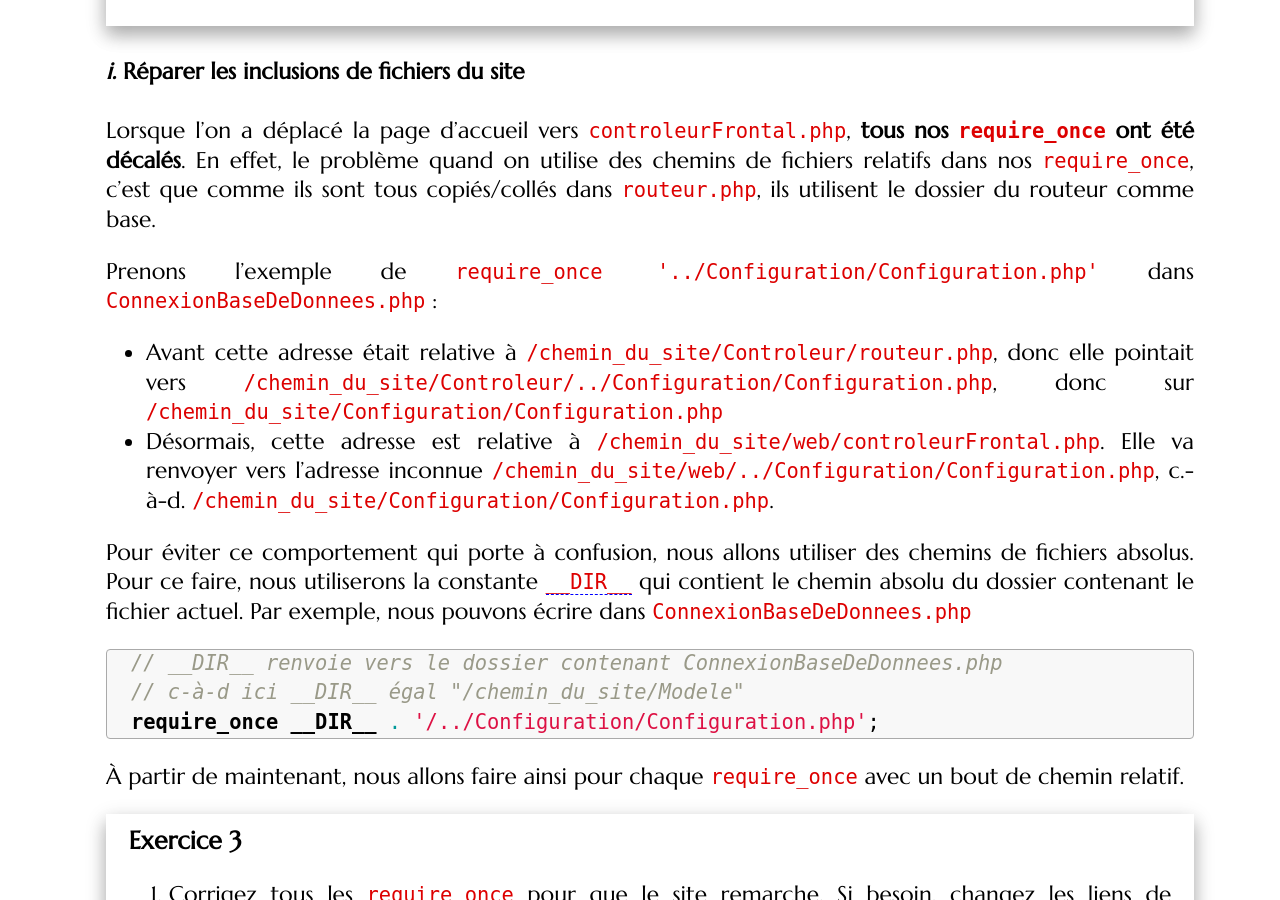
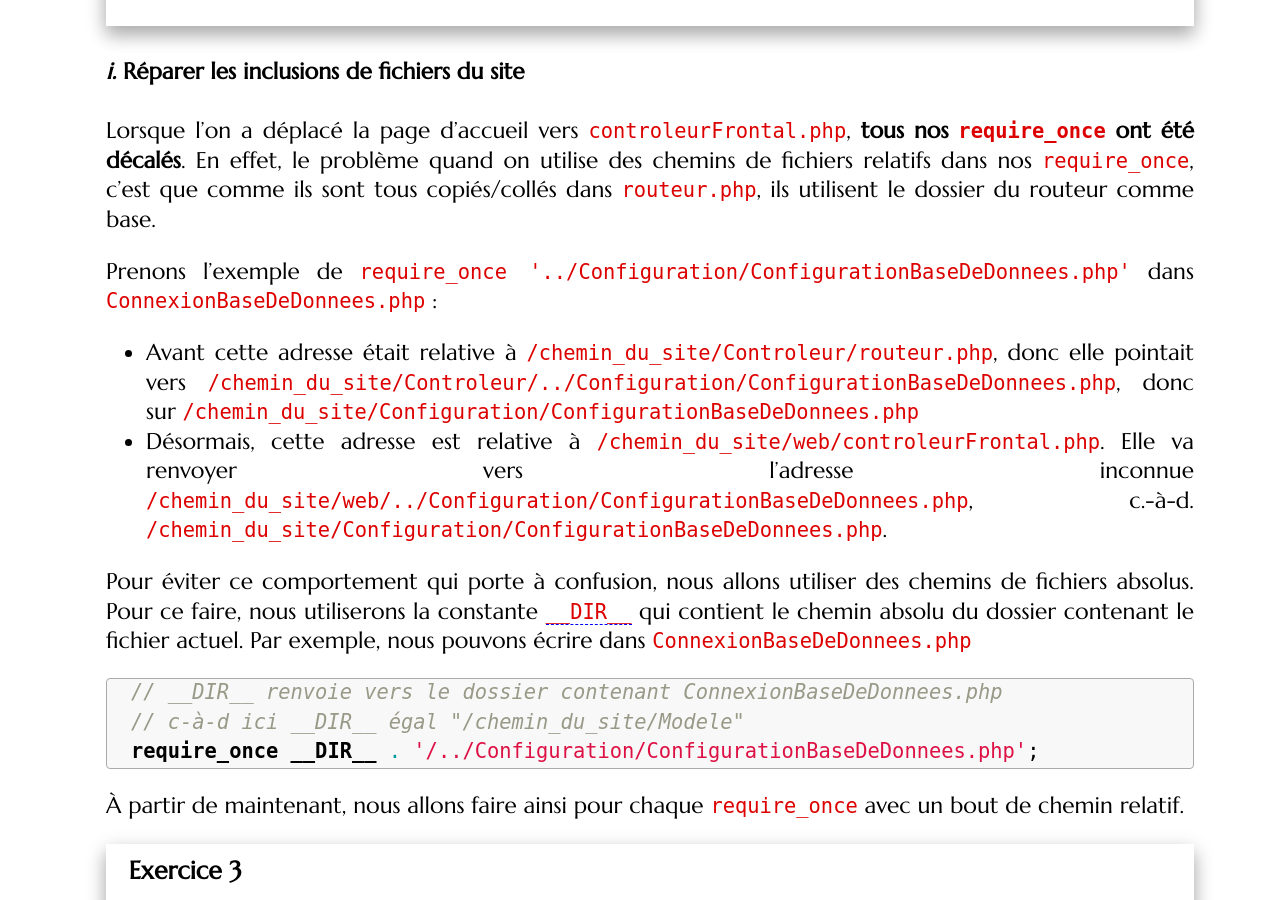
Before and after one commit to romainlebreton/R3.01-DeveloppementWeb, a Jekyll site: the page built from tutorials/tutorial5.md, in a window 1280 px wide and 900 px high, scrolled down 1966 px. Built offline with Jekyll 4.4.1, drawn with Linux system fonts in a browser that asks for light colours; some web fonts are replaced; some of the changed text lies outside the part shown.

Commit message:
Configuration/ConfigurationBaseDeDonnees.php

````diff
--- a/tutorials/tutorial5.md
+++ b/tutorials/tutorial5.md
@@ -92,19 +92,19 @@ relatifs dans nos
 `require_once`, c'est que comme ils sont tous copiés/collés dans `routeur.php`, ils
 utilisent le dossier du routeur comme base.
 
-Prenons l'exemple de `require_once '../Configuration/Configuration.php'` dans `ConnexionBaseDeDonnees.php` :
+Prenons l'exemple de `require_once '../Configuration/ConfigurationBaseDeDonnees.php'` dans `ConnexionBaseDeDonnees.php` :
 * Avant cette adresse était relative à `/chemin_du_site/Controleur/routeur.php`, donc elle
-  pointait vers `/chemin_du_site/Controleur/../Configuration/Configuration.php`, donc sur
-`/chemin_du_site/Configuration/Configuration.php`
+  pointait vers `/chemin_du_site/Controleur/../Configuration/ConfigurationBaseDeDonnees.php`, donc sur
+`/chemin_du_site/Configuration/ConfigurationBaseDeDonnees.php`
 * Désormais, cette adresse est relative à `/chemin_du_site/web/controleurFrontal.php`. Elle
-va renvoyer vers l'adresse inconnue `/chemin_du_site/web/../Configuration/Configuration.php`, c.-à-d. `/chemin_du_site/Configuration/Configuration.php`.
+va renvoyer vers l'adresse inconnue `/chemin_du_site/web/../Configuration/ConfigurationBaseDeDonnees.php`, c.-à-d. `/chemin_du_site/Configuration/ConfigurationBaseDeDonnees.php`.
 
 Pour éviter ce comportement qui porte à confusion, nous allons utiliser des chemins
 de fichiers absolus. Pour ce faire, nous utiliserons la constante [`__DIR__`](https://www.php.net/manual/fr/language.constants.magic.php) qui contient le chemin absolu du dossier contenant le fichier actuel. Par exemple, nous pouvons écrire dans `ConnexionBaseDeDonnees.php`
 ```php
 // __DIR__ renvoie vers le dossier contenant ConnexionBaseDeDonnees.php
 // c-à-d ici __DIR__ égal "/chemin_du_site/Modele"
-require_once __DIR__ . '/../Configuration/Configuration.php';
+require_once __DIR__ . '/../Configuration/ConfigurationBaseDeDonnees.php';
 ```
 
 À partir de maintenant, nous allons faire ainsi pour chaque `require_once` avec un
@@ -192,7 +192,7 @@ l'équivalent des `package` en Java.
    ```php
    namespace App\Covoiturage\Configuration;
    ```
-   au début de `src/Configuration/Configuration.php`.
+   au début de `src/Configuration/ConfigurationBaseDeDonnees.php`.
 
    **Explication :** La déclaration `namespace` regroupe toutes les classes (et
      fonctions) déclarées dans le fichier dans l'espace de nom
@@ -201,7 +201,7 @@ l'équivalent des `package` en Java.
    les chemins de fichiers Linux/Mac utilisent des slashs `/`.
 
 1. Le site est de nouveau cassé : `ConnexionBaseDeDonnees.php` ne connait pas la classe `Configuration`.
-   En effet, cette classe s'appelle désormais `App\Covoiturage\Configuration\Configuration`.
+   En effet, cette classe s'appelle désormais `App\Covoiturage\Configuration\ConfigurationBaseDeDonnees`.
    **Complétez** le nom de la classe `Configuration` dans `ConnexionBaseDeDonnees.php`. Le site Web doit refonctionner.
 
    **Note :** Vous ne devez pas toucher au `require_once`, mais plutôt changer les appels à des méthodes statiques de la classe `Configuration`.
@@ -210,10 +210,10 @@ l'équivalent des `package` en Java.
    allons utiliser un alias à la place :
 
    ```php
-   // Configuration est un raccourci pour App\Covoiturage\Configuration\Conf
-   use App\Covoiturage\Configuration\Configuration as Configuration;
+   // ConfigurationBaseDeDonnees est un raccourci pour App\Covoiturage\Configuration\ConfigurationBaseDeDonnees
+   use App\Covoiturage\Configuration\ConfigurationBaseDeDonnees as ConfigurationBaseDeDonnees;
    // ou syntaxe équivalente plus rapide
-   use App\Covoiturage\Configuration\Configuration;
+   use App\Covoiturage\Configuration\ConfigurationBaseDeDonnees;
    ```
 
    **Raccourcissez** les noms de classe dans `ConnexionBaseDeDonnees.php` grâce à cet alias.
@@ -262,12 +262,12 @@ commence par `App\Covoiturage` et `Psr4AutoloaderClass` chargera le fichier de
 déclaration de classe correspondant avec un `require_once`. Par exemple, si vous
 exécutez maintenant
 ```php
-use App\Covoiturage\Configuration\Configuration;
+use App\Covoiturage\Configuration\ConfigurationBaseDeDonnees;
 echo Configuration::getPort();
 ```
 alors `Psr4AutoloaderClass` exécutera pour vous
 ```php
-require_once(__DIR__ . '/../src/Configuration/Configuration.php')
+require_once(__DIR__ . '/../src/Configuration/ConfigurationBaseDeDonnees.php')
 ```
 Le chemin de fichier est déterminé par `Psr4AutoloaderClass` en utilisant
 l'association déclarée précédemment avec `addNamespace` pour remplacer
@@ -302,8 +302,8 @@ l'association déclarée précédemment avec `addNamespace` pour remplacer
    `src`.
 
 4. Nous allons enfin pouvoir utiliser l'autoloader. Comme expliqué précédemment,
-   la classe `App\Covoiturage\Configuration\Configuration` sera cherchée dans le
-   fichier `src/Configuration/Configuration.php`.
+   la classe `App\Covoiturage\Configuration\ConfigurationBaseDeDonnees` sera cherchée dans le
+   fichier `src/Configuration/ConfigurationBaseDeDonnees.php`.
    <!-- **Renommez** le dossier `Configuration` avec une majuscule `Configuration`.  -->
    Dans
    `ConnexionBaseDeDonnees.php`, enlevez le `require_once` de la classe `Configuration`.
````
Also changed, not shown: other parts of tutorials/tutorial5.md (+5 -4 lines).
